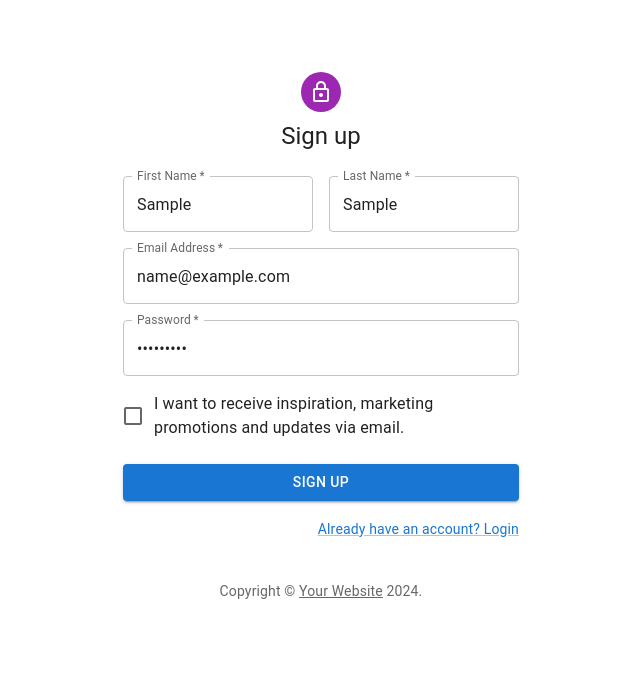
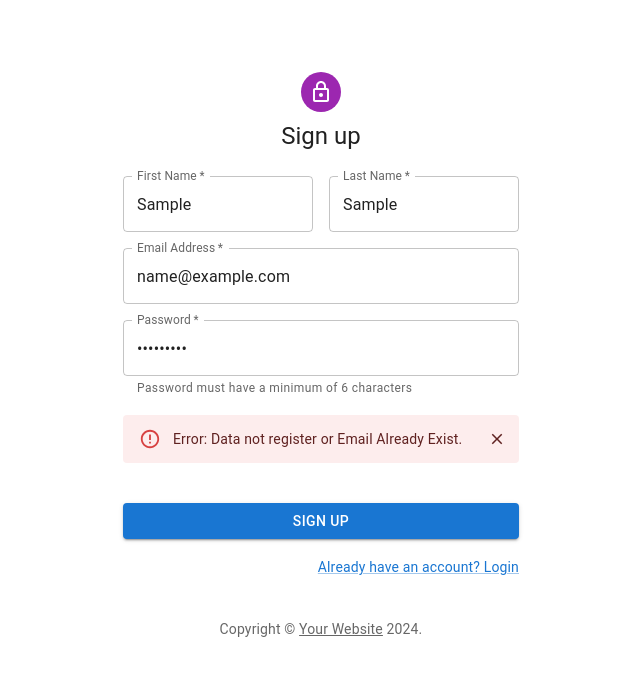
Before and after one commit to Eyang0612/GeoSnap, a React (Vite) app in the folder client/: page /signup in a window 1280 px wide. Both pictures are taken after typing "Sample", "Sample", "name@example.com", "Sample123" into the empty fields and a click on the button "SIGN UP". Shown: the top 676 px of the page, without its empty margins (319-959 px from the left). Built offline with nearby package versions, Linux system fonts and the light colour scheme; no server answers.

Commit message:
create Logistics for SignUp

```diff
--- a/client/src/SignUpPage/SignUp.jsx
+++ b/client/src/SignUpPage/SignUp.jsx
@@ -13,6 +13,11 @@ import Container from '@mui/material/Container';
 import { createTheme, ThemeProvider } from '@mui/material/styles';
 import axios from 'axios';
 import { useNavigate } from 'react-router-dom';
+import {useState} from 'react';
+import Collapse from '@mui/material/Collapse';
+import CloseIcon from '@mui/icons-material/Close';
+import Alert from '@mui/material/Alert';
+import IconButton from '@mui/material/IconButton';
 import {v4 as uuid} from 'uuid';
 
 function Copyright(props) {
@@ -34,16 +39,26 @@ const defaultTheme = createTheme();
 
 export default function SignUp() {
   const history = useNavigate();
+  const [firstname, setFirstname] = useState(true);
+  const [lastname, setLastname] = useState(true);
+  const [email, setEmail] = useState(true);
+  const [emailText, setEmailText] = useState("");
+  const [password, setPassword] = useState(true);
+  const [passwordText, setPasswordText] = useState("Password must have a minimum of 6 characters");
+  const [openWarning, setOpenWarning] = useState(false);
+
+
   const handleSubmit = async (event) => {
     event.preventDefault();
     const data = new FormData(event.currentTarget);
     const userData = {
-      //_id: uuid(),
+
       email: data.get('email'),
       password: data.get('password'),
       firstname: data.get('firstName'),
       lastname:  data.get('lastName')
     };
+    if(userInputValid(userData)){
     try {
       const response = await axios.post("http://localhost:3000/signup", userData);
       console.log('User created:', response.data);
@@ -51,9 +66,64 @@ export default function SignUp() {
       // Handle success (redirect, show message, etc.)
     } catch (error) {
       console.error('Error creating user:', error);
-      // Handle error
+      setOpenWarning(true);
     }
+  }
   };
+
+
+  function validateEmail(email){
+    const regex = /^[^\s@]+@[^\s@]+\.[^\s@]+$/;
+
+    return regex.test(email)
+  };
+
+  const validatePassword = (password) => password.length >=6;
+
+
+
+  function userInputValid (userData){
+    let isValid = true;
+    if(userData.email === ""){
+      isValid = false;
+
+      setEmail(false);
+      setEmailText("This field cannot be empty");
+    }else if(!validateEmail(userData.email)){
+      setEmail(false);
+      setEmailText("This email is not valid");
+    }else{
+      setEmail(true);
+      setEmailText("");
+    }
+    if(userData.password === ""){
+      isValid = false;
+      setPassword(false);
+      setPasswordText("This email is not valid");
+    }else if(!validatePassword(userData.password)){
+      isValid = false;
+      setPassword(false);
+      setPasswordText("Password does not meet the requirement: (min 6 characters)")
+    }else{
+      setPassword(true);
+      setPasswordText("Password must have a minimum of 6 characters");
+    }
+    if(userData.firstname === ""){
+      isValid = false;
+      setFirstname(false);
+    }else{
+      setFirstname(true);
+    }
+    if(userData.lastname === ""){
+      isValid = false;
+      setLastname(false);
+    }else{
+      setLastname(true);
+    }
+
+    return isValid;
+
+  }
 
 
 
@@ -80,6 +150,8 @@ export default function SignUp() {
             <Grid container spacing={2}>
               <Grid item xs={12} sm={6}>
                 <TextField
+                error = {!firstname}
+                helperText ={!firstname? "This field cannot be empty" : ""}
                   autoComplete="given-name"
                   name="firstName"
                   required
@@ -91,6 +163,8 @@ export default function SignUp() {
               </Grid>
               <Grid item xs={12} sm={6}>
                 <TextField
+                error = {!lastname}
+                helperText ={!lastname? "This field cannot be empty" : ""}
                   required
                   fullWidth
                   id="lastName"
@@ -101,6 +175,8 @@ export default function SignUp() {
               </Grid>
               <Grid item xs={12}>
                 <TextField
+                  error = {!email}
+                  helperText ={emailText}
                   required
                   fullWidth
                   id="email"
@@ -111,6 +187,8 @@ export default function SignUp() {
               </Grid>
               <Grid item xs={12}>
                 <TextField
+                error = {!password}
+                helperText ={passwordText}
                   required
                   fullWidth
                   name="password"
@@ -121,10 +199,25 @@ export default function SignUp() {
                 />
               </Grid>
               <Grid item xs={12}>
-                <FormControlLabel
-                  control={<Checkbox value="allowExtraEmails" color="primary" />}
-                  label="I want to receive inspiration, marketing promotions and updates via email."
-                />
+                <Collapse in={openWarning}>
+                  <Alert severity="error"
+                    action={
+                    <IconButton
+                      aria-label="close"
+                      color="inherit"
+                      size="small"
+                      onClick={() => {
+                      setOpenWarning(false);
+                      }}
+                    >
+                      <CloseIcon fontSize="inherit" />
+                    </IconButton>
+                     }
+                      sx={{ mb: 2 }}
+                    >
+                      Error: Data not register or Email Already Exist.
+                  </Alert>
+                </Collapse>
               </Grid>
             </Grid>
             <Button
```
